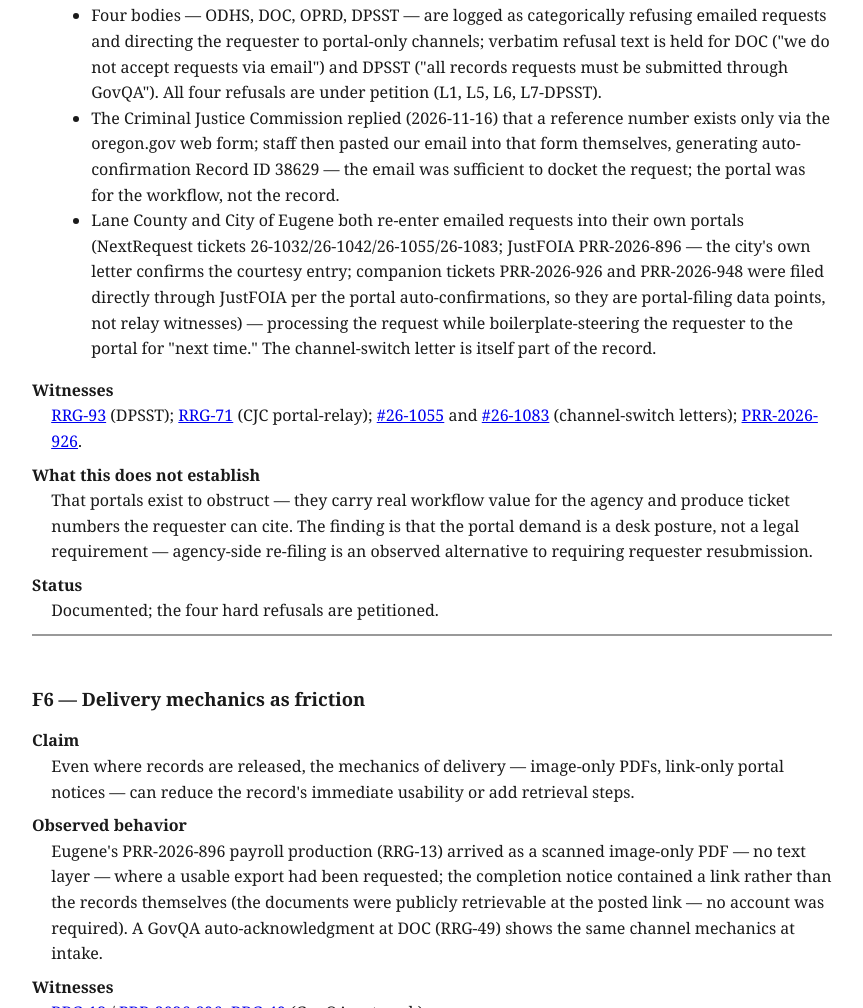
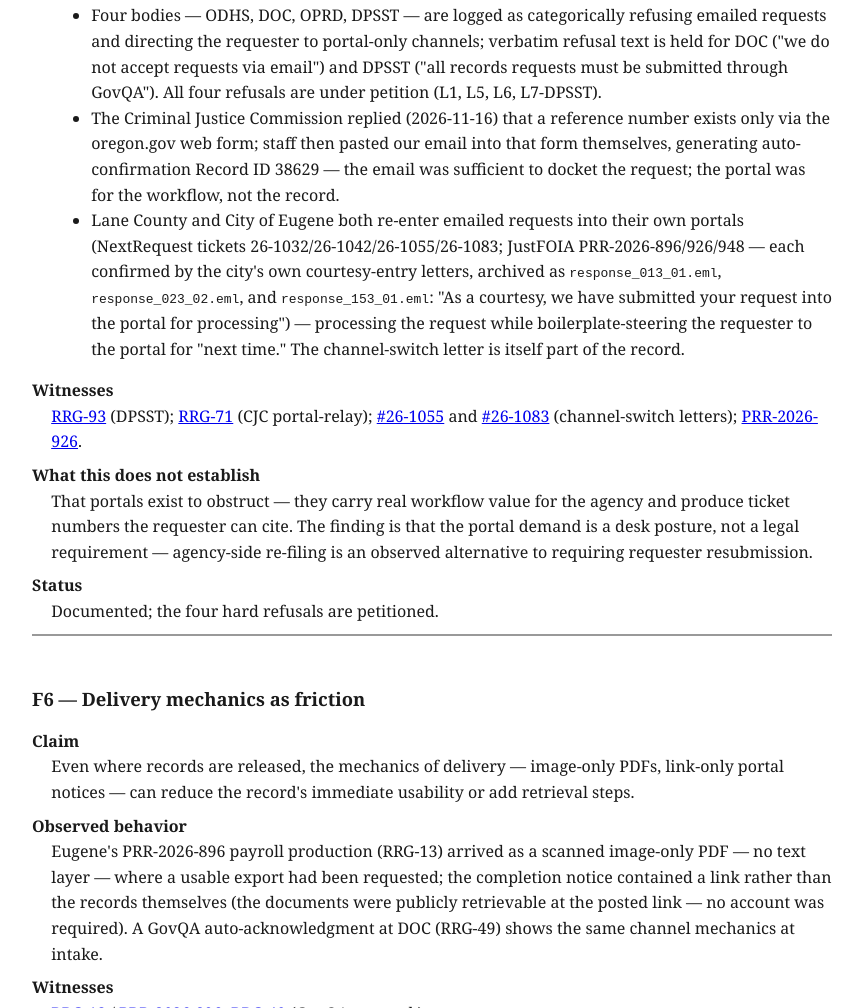
Before and after one commit to Records-Research-Group/records-research-group.github.io, a plain HTML site: page findings/index.html in a window 1280 px wide. Shown: the part 4888-5896 px from the top of the page, without its empty margins (208-1071 px from the left). Drawn offline with Linux system fonts and the light colour scheme.

Commit message:
F5: restore 926/948 as relay witnesses â€” courtesy letters exist for all three

```diff
--- a/findings/index.html
+++ b/findings/index.html
@@ -292,11 +292,12 @@ Record ID 38629 — the email was sufficient to docket the request; the
 portal was for the workflow, not the record.</li>
 <li>Lane County and City of Eugene both re-enter emailed requests into
 their own portals (NextRequest tickets 26-1032/26-1042/26-1055/26-1083;
-JustFOIA PRR-2026-896 — the city's own letter
-confirms the courtesy entry; companion tickets PRR-2026-926 and
-PRR-2026-948 were filed directly through JustFOIA per the portal
-auto-confirmations, so they are portal-filing data points, not relay
-witnesses) — processing the request while
+JustFOIA PRR-2026-896/926/948 — each confirmed by
+the city's own courtesy-entry letters, archived as
+<code>response_013_01.eml</code>, <code>response_023_02.eml</code>, and
+<code>response_153_01.eml</code>: "As a courtesy, we have submitted
+your request into the portal for processing") — processing the request
+while
 boilerplate-steering the requester to the portal for "next time."
 The channel-switch letter is itself part of the record.</li>
 </ul></dd>
```
